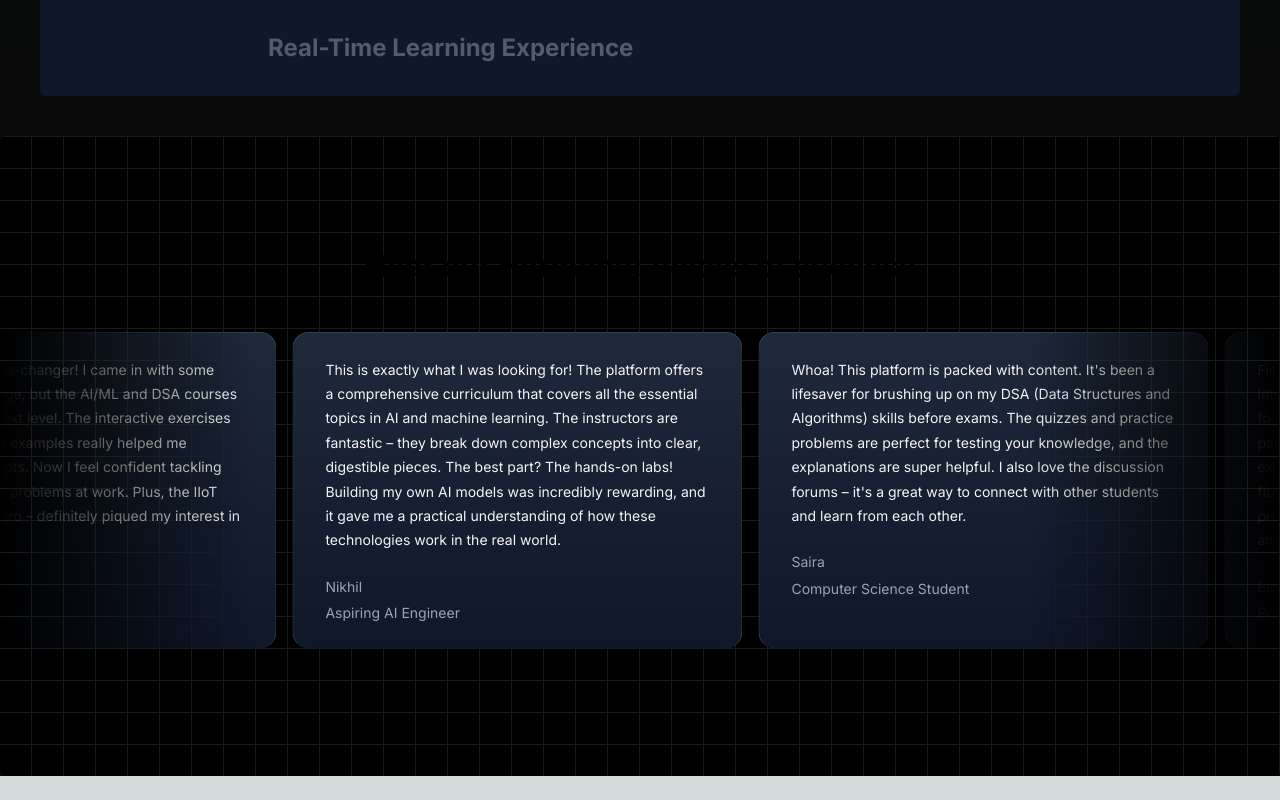
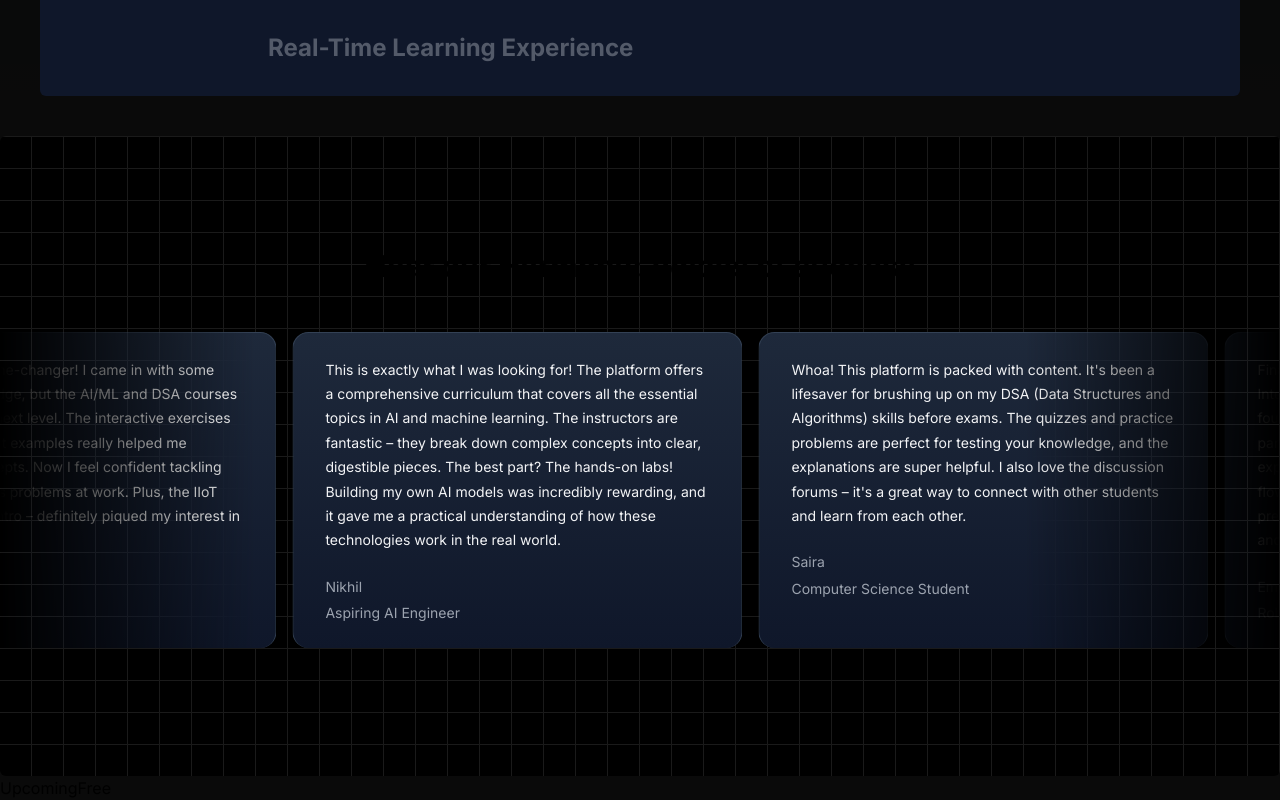
Before and after one commit to divyansharma001/CypherCraft, a Next.js app: page / in a window 1280 px wide. Shown: the part 1824-2624 px from the top of the page. Before the commit the page ends 2600 px from the top, so only its background shows below. Built offline with nearby package versions, Linux system fonts and the light colour scheme.

Commit message:
Make Free Sessions

```diff
--- a/src/app/page.tsx
+++ b/src/app/page.tsx
@@ -2,6 +2,7 @@ import FeaturedCourses from "@/components/FeaturedCourses";
 import HeroSection from "@/components/HeroSection";
 import { Ratings } from "@/components/Ratings";
 import { StickyScrollRevealDemo } from "@/components/StickyCard";
+import UpcomingFree from "@/components/UpcomingFree";
 import { InfiniteMovingCards } from "@/components/ui/infinite-moving-cards";
 import Image from "next/image";
 
@@ -12,6 +13,7 @@ export default function Home() {
       <FeaturedCourses/>
       <StickyScrollRevealDemo/>
       <Ratings/>
+      <UpcomingFree/>
     </main>
   );
 }
--- /dev/null
+++ b/src/components/UpcomingFree.tsx
@@ -0,0 +1,9 @@
+import React from 'react'
+
+function UpcomingFree() {
+  return (
+    <div>UpcomingFree</div>
+  )
+}
+
+export default UpcomingFree
```
